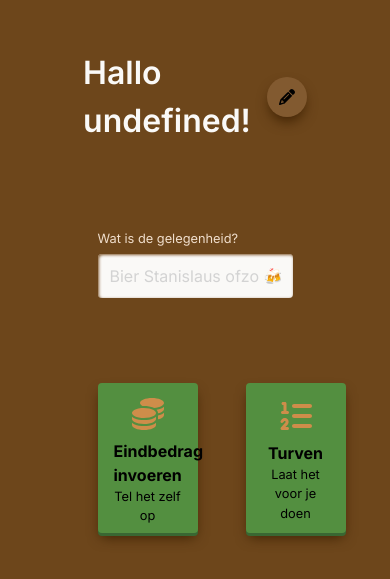
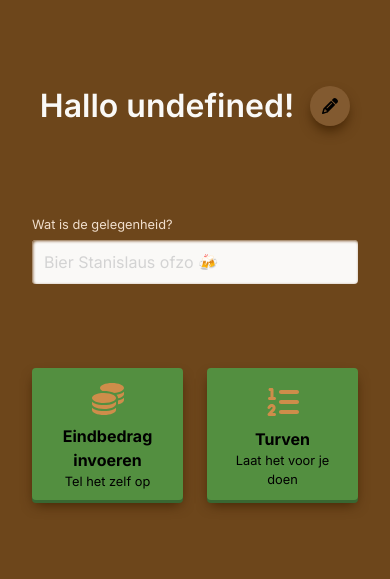
Before and after one commit to S-D-V-A-S-M-V-V-I-C-T-S-S-BAGGER/BAGGER-next, a Next.js app: page /turf in a window 390 px wide. Shown: the part 131-710 px from the top of the page. Built offline with nearby package versions, Linux system fonts and the light colour scheme.

Commit message:
improves responsiveness

```diff
--- a/components/baggerButton.css
+++ b/components/baggerButton.css
@@ -63,7 +63,7 @@
 	}
 }
 
-@media (max-width: 10cm), (max-width: 380px) {
+@media (max-width: 380px) {
 	.baggerButton {
 		.cardButtonContent {
 			display: grid;
--- a/components/turf/turf.css
+++ b/components/turf/turf.css
@@ -12,7 +12,7 @@
 }
 
 /* On mobile */
-@media (max-width: 10cm), (max-width: 800px) {
+@media (max-width: 800px) {
     .tallyPage {
         padding: 0 2rem;
     }
@@ -56,7 +56,21 @@
     }
 }
 
-@media (min-width: 10cm), (min-width: 800px) {
+@media (min-width: 380px) {
+    .tallyCreationMain {
+        .buttonContainer {
+            display: grid;
+            gap: 1.5rem;
+            grid-template-columns: 1fr 1fr;
+
+            .baggerButton {
+                justify-self: stretch;
+            }
+        }
+    }
+}
+
+@media (min-width: 800px) {
     .tallyPage {
         display: flex;
         align-items: center;
@@ -67,13 +81,7 @@
         width: 50vw;
 
         .buttonContainer {
-            display: grid;
             gap: 3rem;
-            grid-template-columns: 1fr 1fr;
-
-            .baggerButton {
-                justify-self: stretch;
-            }
         }
     }
 }
```
